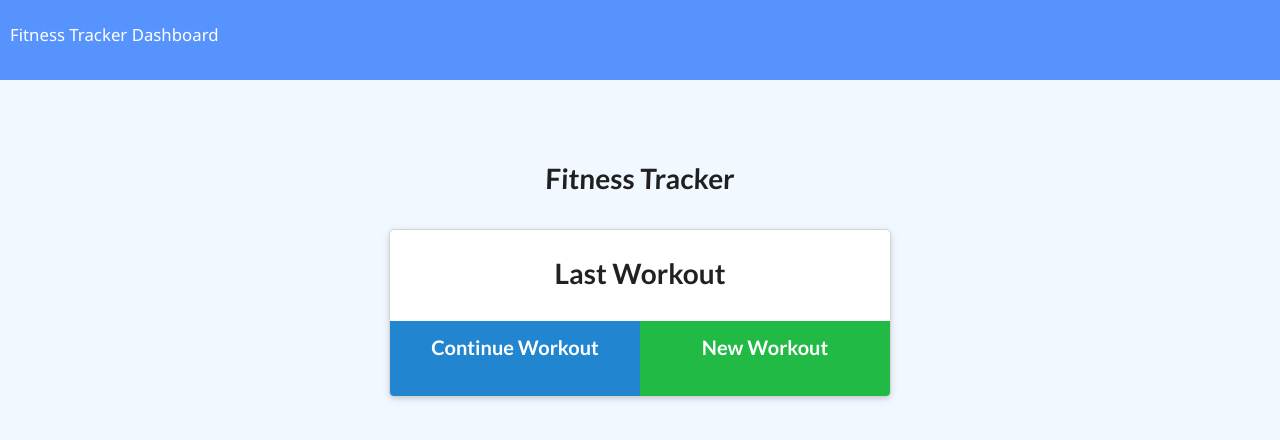
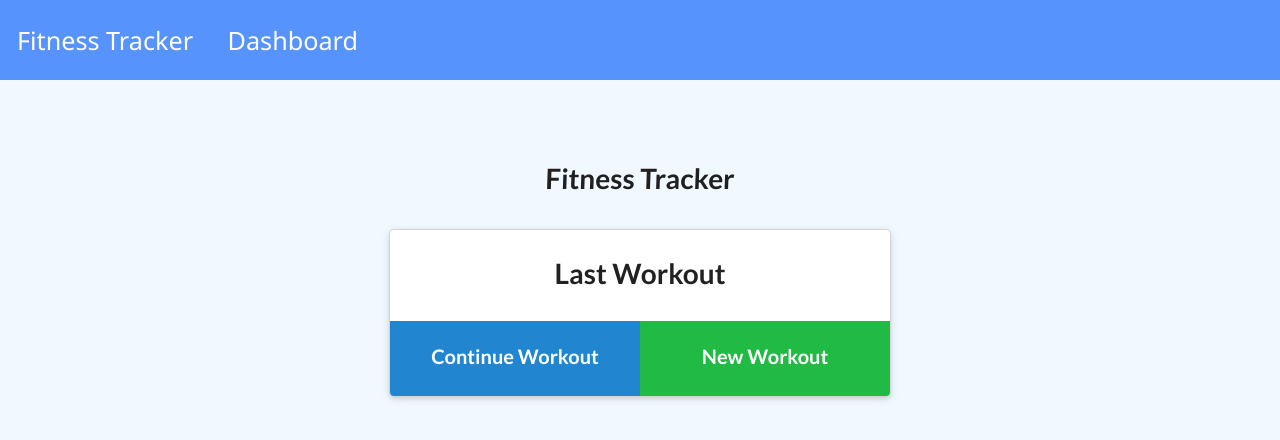
Before and after one commit to cristianmontenegrop/Workout-tracker, a website: page public/index.html in a window 1280 px wide. Drawn offline with nearby package versions, Linux system fonts and the light colour scheme; no server answers.

Commit message:
style(css Home): Nav Bar and buttons styling update

```diff
--- a/public/style.css
+++ b/public/style.css
@@ -20,9 +20,9 @@ nav {
   background-color: #5793fd;
   color: #ffffff;
   height: 80px;
-  padding: 10px;
+  padding: 3px;
   line-height: 3;
-  font-size: 1.2rem;
+  font-size: 1.8rem;
 }
 
 a,
@@ -31,6 +31,7 @@ a:active,
 a:visited {
   text-decoration: none;
   color: inherit;
+  padding: 1rem;
 }
 
 header {
@@ -401,6 +402,7 @@ form > button {
 .buttons .ui.button {
   margin: 0;
   width: 50%;
+  padding: 1.8rem;
 }
 
 .ui.card h2 {
```
Also changed, not shown: public/index.html (+2 -2 lines).
